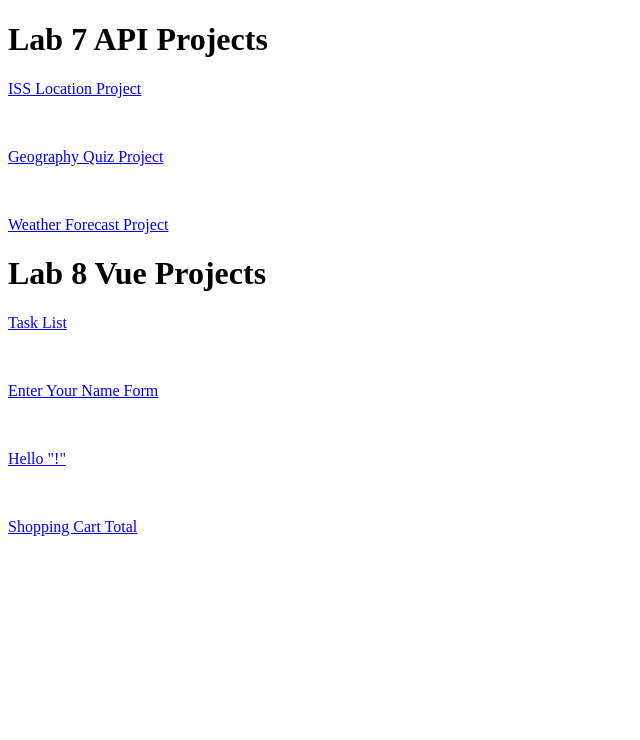
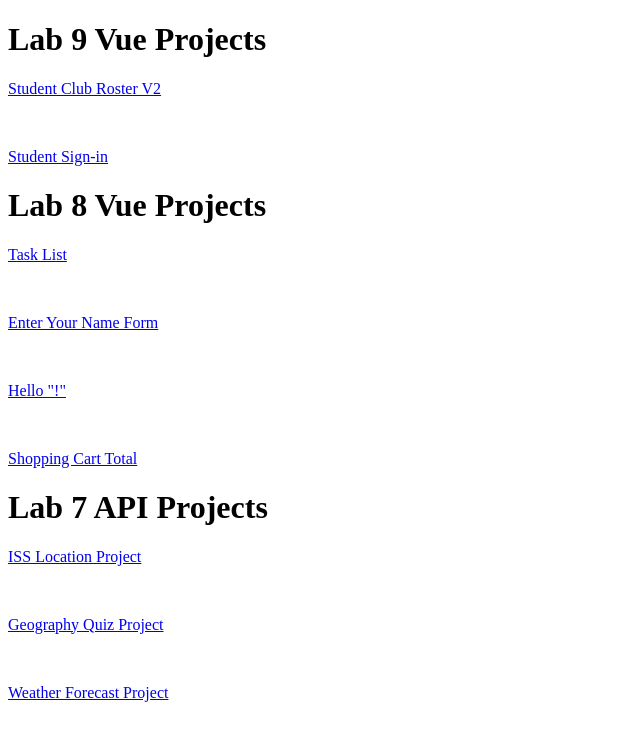
Before and after one commit to Riley-Strandlund/Riley-Strandlund.github.io, a plain HTML site: page index.html in a window 1280 px wide. Shown: the whole page, without its empty margins (0-640 px from the left). Drawn offline with Linux system fonts and the light colour scheme.

Commit message:
Main Page Update

```diff
--- a/index.html
+++ b/index.html
@@ -6,14 +6,12 @@
     <title>About</title>
 </head>
 <body>
-    <h1>Lab 7 API Projects</h1>
-    <p><a href="https://riley-strandlund.github.io/School_Assignments/Lab%207/ISS%20Location/IssLocation.html">ISS Location Project</a></p>
+    <h1>Lab 9 Vue Projects</h1>
+    <p><a href="https://riley-strandlund.github.io/School_Assignments/Lab%209/student_club_roster.html">Student Club Roster V2</a></p>
     <br>
-    <p><a href="https://riley-strandlund.github.io/School_Assignments/Lab%207/Country%20Guessing%20Game/">Geography Quiz Project</a></p>
-    <br>
-    <p><a href="https://riley-strandlund.github.io/School_Assignments/Lab%207/Weather/weather.html">Weather Forecast Project</a></p>
+    <p><a href="https://riley-strandlund.github.io/School_Assignments/Lab%209/student_attendence/student_sign_in.html">Student Sign-in</a></p>
 
-    <h1>Lab 8 Vue Projects</h1>
+        <h1>Lab 8 Vue Projects</h1>
     <p><a href="https://riley-strandlund.github.io/School_Assignments/Lab%208/Vue_List.html">Task List</a></p>
     <br>
     <p><a href="https://riley-strandlund.github.io/School_Assignments/Lab%208/forms.html">Enter Your Name Form</a></p>
@@ -22,5 +20,13 @@
     <br>
     <p><a href="https://riley-strandlund.github.io/School_Assignments/Lab%208/shopping_vue.html">Shopping Cart Total</a></p>
 
+    <h1>Lab 7 API Projects</h1>
+    <p><a href="https://riley-strandlund.github.io/School_Assignments/Lab%207/ISS%20Location/IssLocation.html">ISS Location Project</a></p>
+    <br>
+    <p><a href="https://riley-strandlund.github.io/School_Assignments/Lab%207/Country%20Guessing%20Game/">Geography Quiz Project</a></p>
+    <br>
+    <p><a href="https://riley-strandlund.github.io/School_Assignments/Lab%207/Weather/weather.html">Weather Forecast Project</a></p>
+
+
 </body>
 </html>
```
